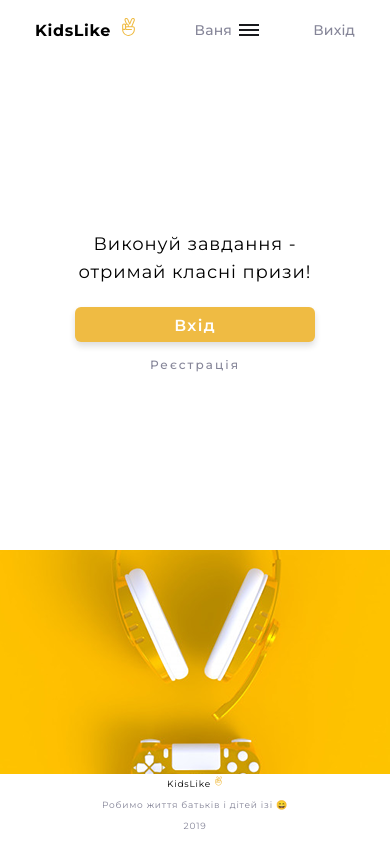
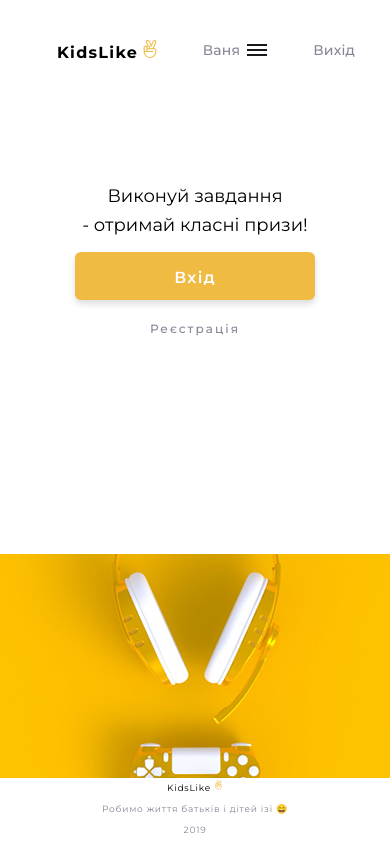
Before and after one commit to vbguard/kidsLike, a React app: page / in a window 390 px wide. Built offline with nearby package versions, Linux system fonts and the light colour scheme; what notyf would draw is missing.

Commit message:
fixed mobile first css

```diff
--- a/src/components/Header/Header.module.css
+++ b/src/components/Header/Header.module.css
@@ -1,16 +1,17 @@
 .container {
   width: 320px;
-  height: 60px;
+  height: 64px;
   margin: 0 auto;
+  padding-top: 36px;
+  padding-left: 22px;
   display: flex;
   align-items: center;
   justify-content: space-between;
 }
 
 .logoIcon {
-  width: 35px;
+  width: 24px;
   height: 18px;
-  /* margin-top: 18px; */
   fill: var(--macaroni-and-cheese);
 }
 
@@ -20,8 +21,7 @@
   font-weight: bold;
   font-style: normal;
   font-stretch: normal;
-  line-height: 1.31;
-  letter-spacing: 0.64px;
+  letter-spacing: 1.28px;
   text-align: left;
   color: var(--black);
   text-decoration: none;
--- a/src/pages/AuthPage/AuthPage.js
+++ b/src/pages/AuthPage/AuthPage.js
@@ -6,7 +6,9 @@ import Footer from '../../components/Footer/Footer';
 const AuthPage = () => (
   <>
     <div className={css.container}>
-      <h2 className={css.title}>Виконуй завдання - отримай класні призи!</h2>
+      <h2 className={css.title}>
+        Виконуй завдання <br /> - отримай класні призи!
+      </h2>
       <Link to="/login" className={css.btn}>
         Вхід
       </Link>
--- a/src/pages/AuthPage/AuthPage.module.css
+++ b/src/pages/AuthPage/AuthPage.module.css
@@ -4,28 +4,29 @@
   background-repeat: no-repeat;
   background-position-x: center;
   background-position-y: bottom;
-  padding-top: 170px;
+  padding-top: 118px;
 }
 
 .title {
+  display: block;
+  margin: 0 auto;
   width: 244px;
   height: 47px;
   font-family: Montserrat;
   font-size: 18px;
-  font-weight: normal;
+  font-weight: 400;
   font-style: normal;
   font-stretch: normal;
-  line-height: 1.56;
-  letter-spacing: 0.9px;
+  line-height: 1.6;
   text-align: center;
+  object-fit: contain;
   color: var(--black);
-  margin: 0 auto;
-  padding-bottom: 25px;
 }
 
 .btn {
+  display: block;
   width: 240px;
-  height: 35px;
+  height: 48px;
   font-family: Montserrat;
   font-size: 16px;
   font-weight: 600;
@@ -39,10 +40,10 @@
   box-shadow: 0px 4px 6px 0 var(--black-15);
   background-color: var(--macaroni-and-cheese);
   text-decoration: none;
-  display: block;
   margin: 0 auto;
-  margin-top: 30px;
-  padding-top: 10px;
+  margin-top: 23px;
+  padding-top: 17px;
+  padding-bottom: 16px;
   transition: all 0.3s ease-out 0.1s;
 }
 
@@ -65,7 +66,7 @@
   text-align: center;
   color: var(--blue-grey);
   text-decoration: none;
-  padding-top: 15px;
+  padding-top: 21px;
   display: block;
   margin: 0 auto;
   transition: color 0.3s ease-out 0.1s;
@@ -73,6 +74,7 @@
 
 .regText:hover {
   color: var(--macaroni-and-cheese);
+  text-decoration: underline;
 }
 
 @media (min-width: 768px) {
```
